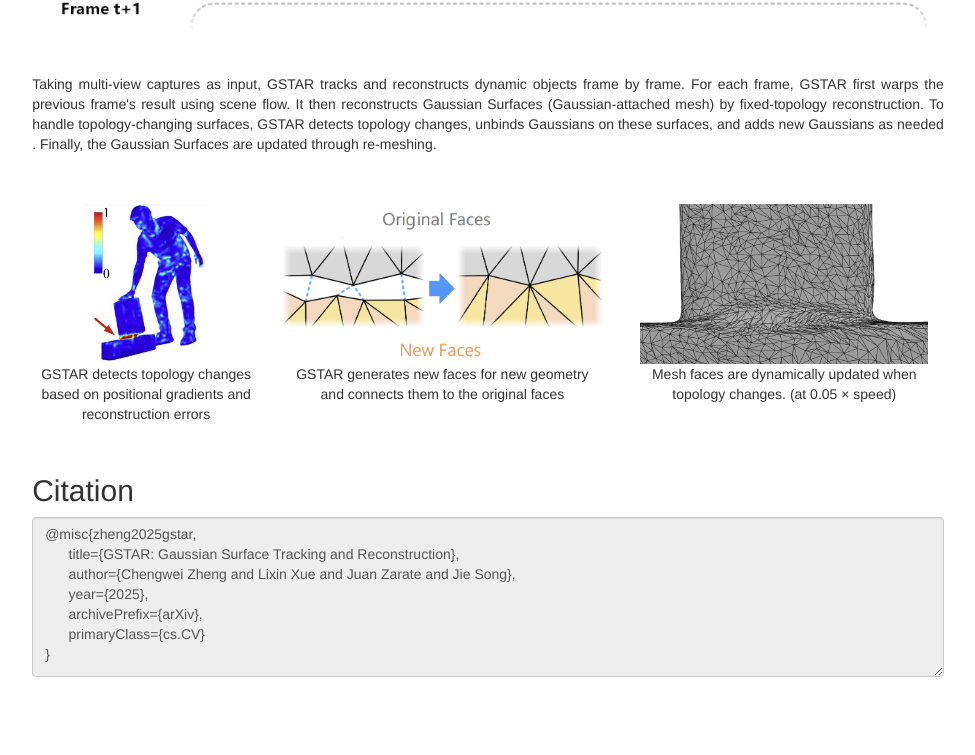
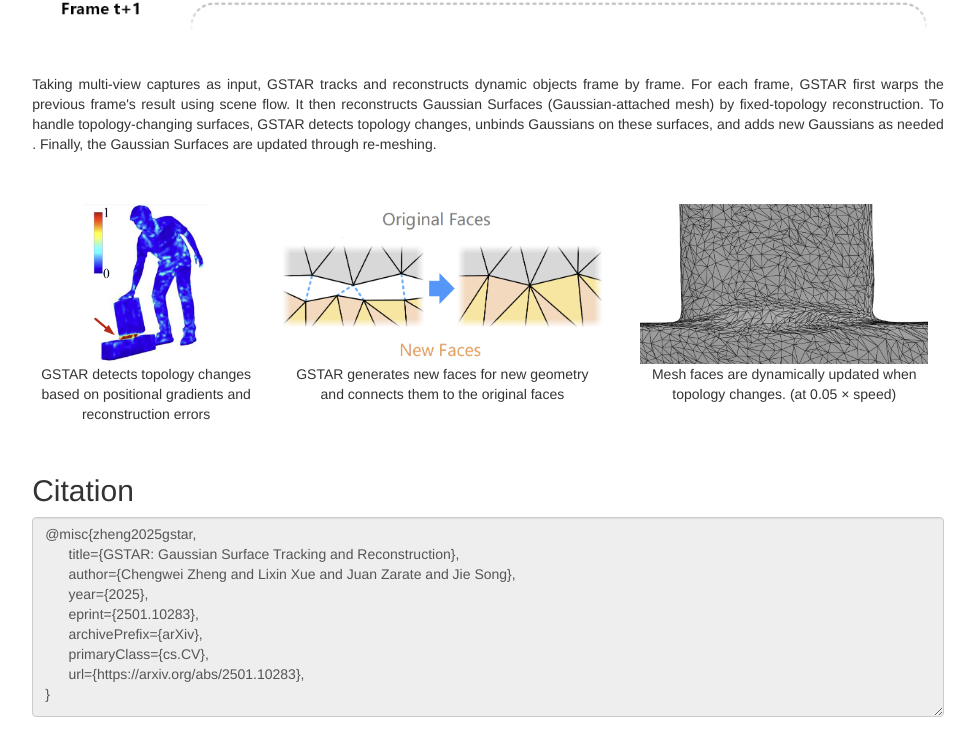
Before and after one commit to eth-ait/GSTAR, a plain HTML site: page index.html in a window 1280 px wide. Shown: the part 2621-3376 px from the top of the page, without its empty margins (152-1127 px from the left). Drawn offline with nearby package versions, Linux system fonts and the light colour scheme; some packages are replaced by stand-ins of ours; files that its build step writes are made by us from their sources; a script that the page names is missing.

Commit message:
update bib

```diff
--- a/index.html
+++ b/index.html
@@ -193,13 +193,15 @@
                 <h2>
                     Citation
                 </h2>
-                <textarea id="bibtex" class="form-control" style="height:160px" readonly>
+                <textarea id="bibtex" class="form-control" style="height:200px" readonly>
 @misc{zheng2025gstar,
       title={GSTAR: Gaussian Surface Tracking and Reconstruction},
       author={Chengwei Zheng and Lixin Xue and Juan Zarate and Jie Song},
       year={2025},
+      eprint={2501.10283},
       archivePrefix={arXiv},
-      primaryClass={cs.CV}
+      primaryClass={cs.CV},
+      url={https://arxiv.org/abs/2501.10283},
 }</textarea>
             </div>
         </div>
```
